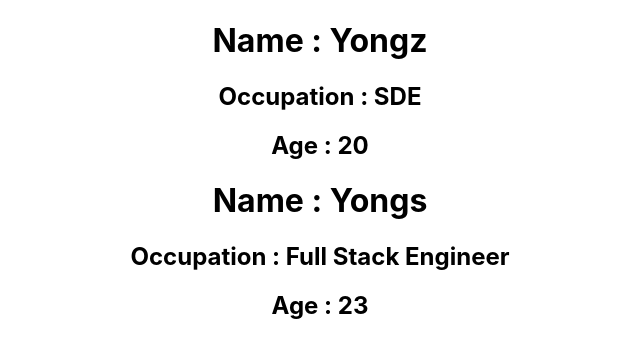
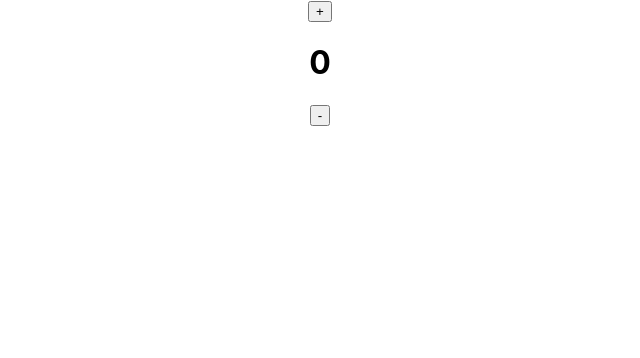
Before and after one commit to 0xYongs/filmville, a React (Create React App) app: page / in a window 1280 px wide. Shown: the top 358 px of the page, without its empty margins (320-960 px from the left). Built offline with nearby package versions, Linux system fonts and the light colour scheme.

Commit message:
Utilize useState hook for the 1st time and create my 1st event on button

```diff
--- a/src/App.js
+++ b/src/App.js
@@ -1,24 +1,14 @@
 import './App.css';
-
-const Person = (props) => {
-  return (
-    <>
-     <h1>Name : {props.name} </h1>
-     <h2>Occupation : {props.occupation} </h2>
-     <h2>Age : {props.age}</h2>
-    </>
-  );
-}
+import { useState } from 'react';
 
 const App = () => {
+
+  const [counter, setCounter] = useState(0);
   return (
       <div className="App">
-        <Person name = {'Yongz'} occupation = {'SDE'} age = {'20'}/>
-
-        <Person
-          name = {'Yongs'}
-          occupation = {'Full Stack Engineer'}
-          age = {'23'}/>
+        <button onClick={() => alert('clicked')}>+</button>
+        <h1>{counter}</h1>
+        <button>-</button>
       </div>
   );
 }
```
